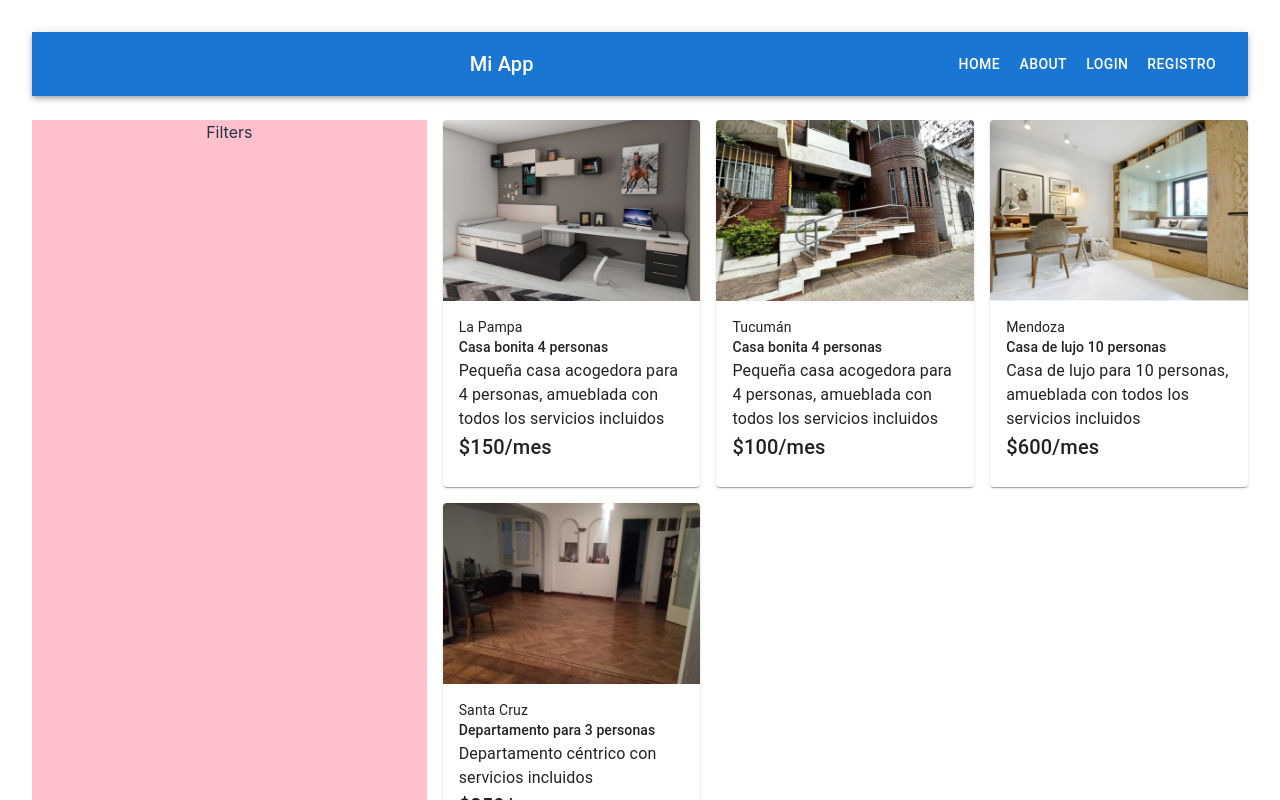
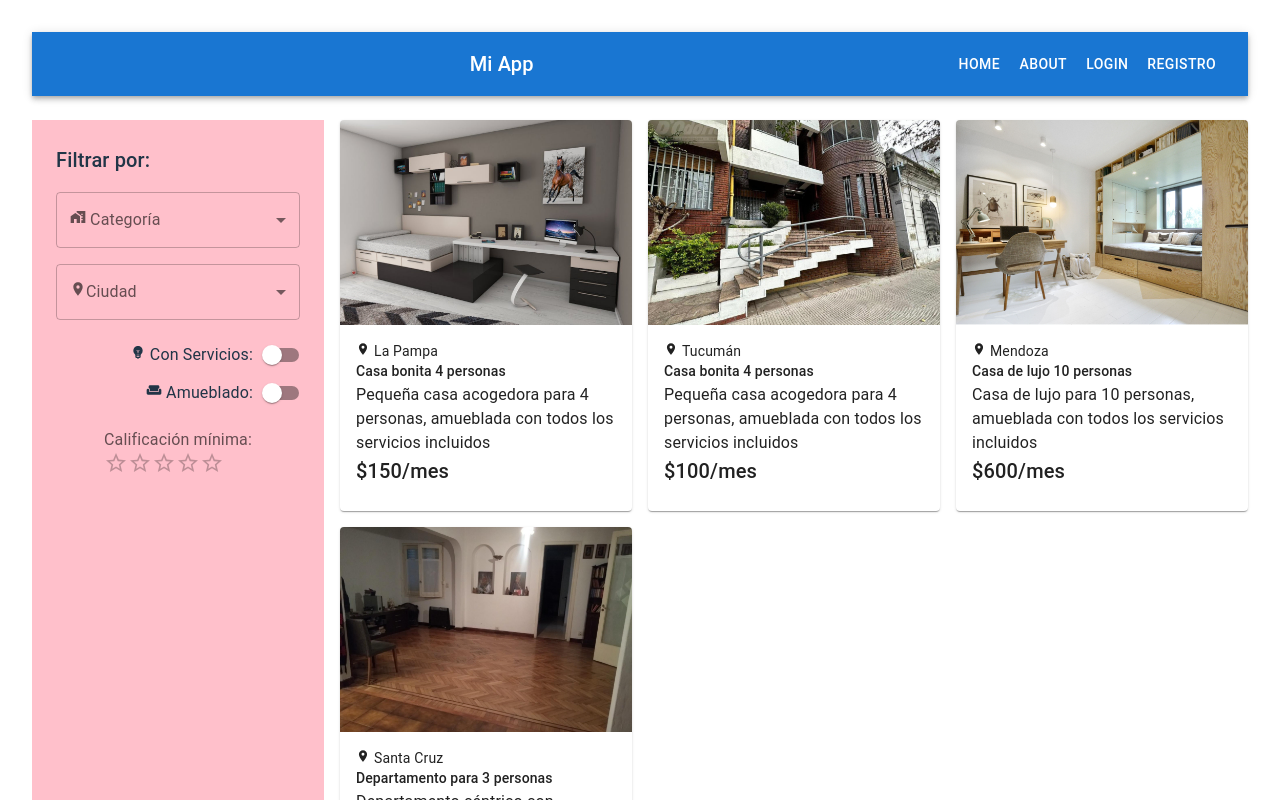
Before and after one commit to No-Country-simulation/s19-09-n-webapp, a React (Vite) app in the folder frontend/: page /properties in a window 1280 px wide. Shown: the top 800 px of the page. Built offline with nearby package versions, Linux system fonts and the light colour scheme.

Commit message:
feat: add react icons, basic filters bar layout

```diff
--- a/frontend/package.json
+++ b/frontend/package.json
@@ -16,6 +16,7 @@
     "react": "^18.2.0",
     "react-dom": "^18.2.0",
     "react-hook-form": "^7.53.2",
+    "react-icons": "^5.3.0",
     "react-router-dom": "^6.28.0"
   },
   "devDependencies": {
--- a/frontend/src/components/Properties/FiltersBar.tsx
+++ b/frontend/src/components/Properties/FiltersBar.tsx
@@ -1,5 +1,105 @@
 import Container from "@mui/material/Container";
+import FormControl from "@mui/material/FormControl";
+import FormControlLabel from "@mui/material/FormControlLabel";
+import FormLabel from "@mui/material/FormLabel";
+import InputLabel from "@mui/material/InputLabel";
+import MenuItem from "@mui/material/MenuItem";
+import Rating from "@mui/material/Rating";
+import Select from "@mui/material/Select";
+import Switch from "@mui/material/Switch";
+import Typography from "@mui/material/Typography";
+import {
+  MdApartment,
+  MdEmojiObjects,
+  MdHome,
+  MdHomeWork,
+  MdLocationOn,
+  MdWeekend,
+} from "react-icons/md";
 
 export default function FiltersBar() {
-  return <Container sx={{ height: 800, bgcolor: "pink" }}>Filters</Container>;
+  return (
+    <Container sx={{ height: 800, bgcolor: "pink" }}>
+      <form action="">
+        <Typography variant="h6" sx={{ textAlign: "start", pt: 3 }}>
+          Filtrar por:
+        </Typography>
+        <FormControl fullWidth sx={{ my: 2 }}>
+          <InputLabel id="category-label">
+            <MdHomeWork /> Categoría
+          </InputLabel>
+          <Select labelId="category-label" id="category-select" label="Age">
+            <MenuItem value="">
+              <em>Todas</em>
+            </MenuItem>
+            <MenuItem value="house">
+              <MdHome />
+              Casa
+            </MenuItem>
+            <MenuItem value="apartment">
+              <MdApartment />
+              Departamento
+            </MenuItem>
+          </Select>
+        </FormControl>
+
+        <FormControl fullWidth sx={{}}>
+          <InputLabel id="category-label">
+            <MdLocationOn />
+            Ciudad
+          </InputLabel>
+          <Select labelId="category-label" id="category-select" label="Age">
+            <MenuItem value="">
+              <em>Todas</em>
+            </MenuItem>
+            <MenuItem value="buenosAires">Buenos Aires</MenuItem>
+            <MenuItem value="cordoba">Córdoba</MenuItem>
+            <MenuItem value="rosario">Rosario</MenuItem>
+          </Select>
+        </FormControl>
+
+        <FormControl
+          component="fieldset"
+          sx={{ mt: 2, width: "100%", textAlign: "start" }}
+        >
+          <FormControlLabel
+            value="true"
+            control={<Switch color="primary" />}
+            label={
+              <>
+                <MdEmojiObjects style={{ marginRight: 4 }} />
+                Con Servicios:
+              </>
+            }
+            labelPlacement="start"
+          />
+        </FormControl>
+
+        <FormControl component="fieldset" sx={{ width: "100%" }}>
+          <FormControlLabel
+            value="true"
+            control={<Switch color="primary" />}
+            label={
+              <>
+                <MdWeekend style={{ marginRight: 4 }} />
+                Amueblado:
+              </>
+            }
+            labelPlacement="start"
+          />
+        </FormControl>
+
+        <FormControl component="fieldset" sx={{ mt: 2 }}>
+        <FormLabel>Calificación mínima:</FormLabel>
+          <Rating
+            name="rating"
+            onChange={(event, newValue) => {
+              console.log(newValue);
+            }}
+            defaultValue={0}
+          />
+        </FormControl>
+      </form>
+    </Container>
+  );
 }
--- a/frontend/src/components/Properties/PropertyCard.tsx
+++ b/frontend/src/components/Properties/PropertyCard.tsx
@@ -3,6 +3,7 @@ import CardMedia from "@mui/material/CardMedia";
 import CardContent from "@mui/material/CardContent";
 import Typography from "@mui/material/Typography";
 import { Property } from "../../types/propertyInterface";
+import { MdLocationOn } from "react-icons/md";
 
 interface PropertyCardProps {
   property: Property;
@@ -13,7 +14,10 @@ export default function PropertyCard({ property }: PropertyCardProps) {
     <Card>
       <CardMedia component="img" image={property.imgUrl} alt={property.title} />
       <CardContent>
-        <Typography variant="body2">{property.city}</Typography>
+        <Typography variant="body2">
+          <MdLocationOn style={{marginRight:4}}/>
+          {property.city}
+        </Typography>
         <Typography variant="subtitle2">{property.title}</Typography>
         <Typography variant="body1">{property.description}</Typography>
         <Typography variant="h6">${property.price}/mes</Typography>
--- a/frontend/src/page/PropertiesPage.tsx
+++ b/frontend/src/page/PropertiesPage.tsx
@@ -1,4 +1,3 @@
-import Container from "@mui/material/Container";
 import PropertyCard from "../components/Properties/PropertyCard";
 import FiltersBar from "../components/Properties/FiltersBar";
 // import { Property } from "../types/propertyInterface";
@@ -12,10 +11,10 @@ import Grid from "@mui/material/Grid2";
 export default function PropertiesPage(/* {properties}: PropertiesPageProps */) {
   return (
     <Grid container sx={{ mt: 3 }} spacing={2}>
-      <Grid size={{ xs: 12, md: 4, }}>
+      <Grid size={{ xs: 12, md: 4, lg: 3 }}>
         <FiltersBar></FiltersBar>
       </Grid>
-      <Grid size={{ xs: 12, md: 8,}}>
+      <Grid size={{ xs: 12, md: 8, lg: 9 }}>
         <Grid container spacing={2}>
           {placeholderProperties.map((property) => (
             <Grid
--- a/frontend/src/types/propertyInterface.ts
+++ b/frontend/src/types/propertyInterface.ts
@@ -5,7 +5,7 @@ export interface Property {
   description?: string,
   address?: string,
   city?: string,
-  propertyType?: "house" | "appartment",
+  propertyType?: "house" | "apartment",
   maxOccupants?: number,
   roomsAvailable?: number,
   price?: number,
--- a/frontend/src/utils/placeholderData.ts
+++ b/frontend/src/utils/placeholderData.ts
@@ -25,7 +25,7 @@ export const placeholderProperties: Property[] = [
       "Pequeña casa acogedora para 4 personas, amueblada con todos los servicios incluidos",
     address: "Calle Arce #996, Villa Juan Martín",
     city: "Tucumán",
-    propertyType: "appartment",
+    propertyType: "apartment",
     maxOccupants: 2,
     roomsAvailable: 2,
     price: 100,
@@ -56,7 +56,7 @@ export const placeholderProperties: Property[] = [
     description: "Departamento céntrico con servicios incluidos",
     address: "Calle Emilia #35, Puerto Jazmín del Oeste",
     city: "Santa Cruz",
-    propertyType: "appartment",
+    propertyType: "apartment",
     maxOccupants: 3,
     roomsAvailable: 1,
     price: 250,
```
Also changed, not shown: 1 other file (tests, documents, lock files or other folders).
